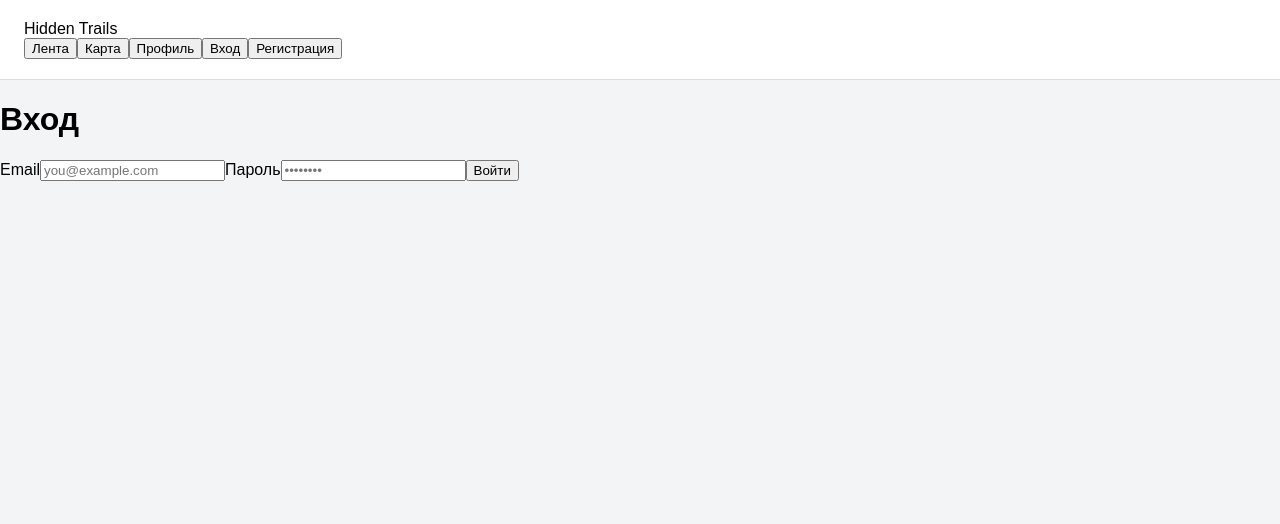
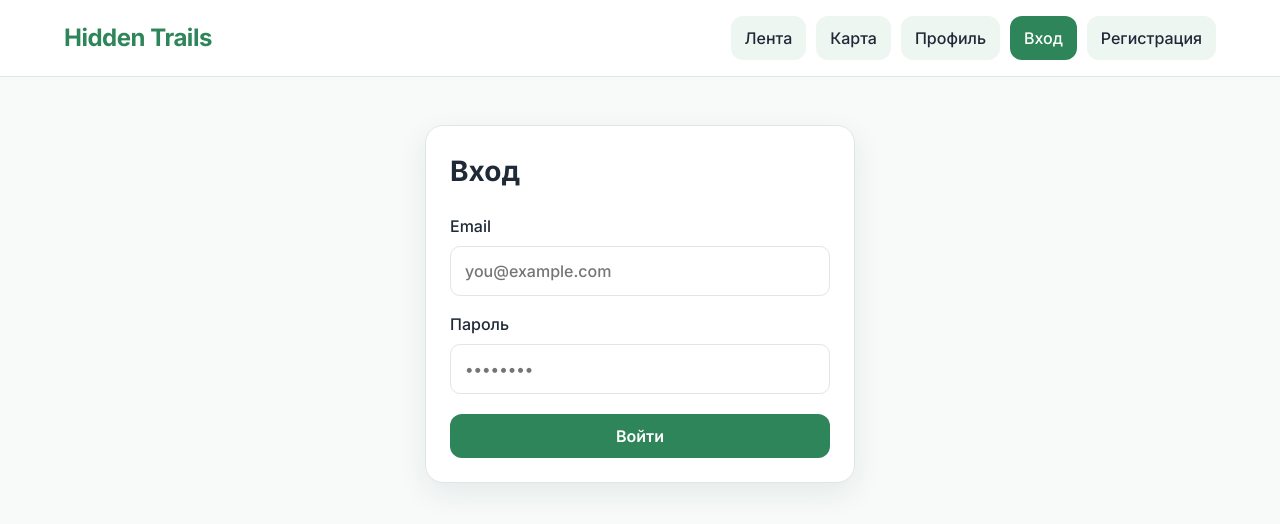
Before and after one commit to Sharker5854/hidden-trails, a React app in the folder web/: page / in a window 1280 px wide. Both pictures are taken after a click on the button "Вход". Shown: the top 524 px of the page. Built offline with nearby package versions, Linux system fonts and the light colour scheme; the HTML template or start-up script is replaced by a standard one.

Commit message:
Added Sexy css

```diff
--- a/web/src/App.css
+++ b/web/src/App.css
@@ -1,184 +1,282 @@
-.counter {
-  font-size: 16px;
-  padding: 5px 10px;
-  border-radius: 5px;
-  color: var(--accent);
-  background: var(--accent-bg);
-  border: 2px solid transparent;
-  transition: border-color 0.3s;
-  margin-bottom: 24px;
+.app-shell {
+  min-height: 100vh;
+}
 
-  &:hover {
-    border-color: var(--accent-border);
-  }
-  &:focus-visible {
-    outline: 2px solid var(--accent);
-    outline-offset: 2px;
-  }
+.header {
+  position: sticky;
+  top: 0;
+  z-index: 20;
+  background: rgba(255, 255, 255, 0.92);
+  backdrop-filter: blur(10px);
+  border-bottom: 1px solid var(--color-border);
+}
+
+.header__inner {
+  max-width: var(--container-width);
+  margin: 0 auto;
+  padding: 16px 24px;
+  display: flex;
+  align-items: center;
+  justify-content: space-between;
+  gap: 16px;
+}
+
+.logo {
+  font-size: 24px;
+  font-weight: 700;
+  color: var(--color-primary);
+  letter-spacing: -0.02em;
+  cursor: pointer;
+}
+
+.nav {
+  display: flex;
+  gap: 10px;
+  flex-wrap: wrap;
+}
+
+.nav__button {
+  border: none;
+  background: #eef6f1;
+  color: var(--color-text-primary);
+  padding: 10px 14px;
+  border-radius: var(--radius-md);
+  font-weight: 500;
+  transition: background-color 0.2s ease, color 0.2s ease, transform 0.2s ease;
+}
+
+.nav__button:hover {
+  background: var(--color-mint-soft);
+  transform: translateY(-1px);
+}
+
+.nav__button--active {
+  background: var(--color-primary);
+  color: #ffffff;
+}
+
+.page {
+  max-width: var(--container-width);
+  margin: 0 auto;
+  padding: 28px 24px 40px;
 }
 
 .hero {
-  position: relative;
+  margin-bottom: 24px;
+}
 
-  .base,
-  .framework,
-  .vite {
-    inset-inline: 0;
-    margin: 0 auto;
+.hero h1 {
+  margin: 0 0 8px;
+  font-size: 34px;
+  line-height: 1.1;
+  letter-spacing: -0.03em;
+}
+
+.hero p {
+  margin: 0;
+  color: var(--color-text-secondary);
+  font-size: 16px;
+}
+
+.feed-grid {
+  display: grid;
+  grid-template-columns: repeat(auto-fit, minmax(320px, 1fr));
+  gap: 22px;
+}
+
+.place-card {
+  background: var(--color-surface);
+  border-radius: var(--radius-lg);
+  overflow: hidden;
+  box-shadow: var(--shadow-soft);
+  transition: transform 0.2s ease, box-shadow 0.2s ease;
+}
+
+.place-card:hover {
+  transform: translateY(-3px);
+  box-shadow: var(--shadow-hover);
+}
+
+.place-card__image {
+  width: 100%;
+  height: 220px;
+  object-fit: cover;
+  background: #dfe7e2;
+}
+
+.place-card__content {
+  padding: 18px;
+}
+
+.place-card__meta {
+  display: flex;
+  justify-content: space-between;
+  align-items: center;
+  gap: 12px;
+  color: var(--color-text-secondary);
+  font-size: 14px;
+  margin-bottom: 10px;
+}
+
+.place-card__title {
+  margin: 0 0 10px;
+  font-size: 22px;
+  line-height: 1.2;
+}
+
+.place-card__description {
+  margin: 0 0 18px;
+  color: var(--color-text-secondary);
+}
+
+.place-card__actions {
+  display: flex;
+  gap: 10px;
+  flex-wrap: wrap;
+}
+
+.map-wrapper {
+  width: 100%;
+  height: 72vh;
+  min-height: 480px;
+  border-radius: var(--radius-lg);
+  overflow: hidden;
+  background: var(--color-surface);
+  box-shadow: var(--shadow-soft);
+  border: 1px solid var(--color-border);
+}
+
+.marker {
+  border: none;
+  background: transparent;
+  font-size: 28px;
+  line-height: 1;
+  padding: 0;
+  filter: drop-shadow(0 3px 8px rgba(0, 0, 0, 0.18));
+}
+
+.popup-card {
+  min-width: 200px;
+}
+
+.popup-card h3 {
+  margin: 0 0 8px;
+  font-size: 16px;
+}
+
+.popup-card p {
+  margin: 0 0 8px;
+  color: var(--color-text-secondary);
+}
+
+.profile-card {
+  display: flex;
+  align-items: center;
+  gap: 20px;
+  background: var(--color-surface);
+  border-radius: var(--radius-lg);
+  padding: 24px;
+  margin-bottom: 24px;
+  box-shadow: var(--shadow-soft);
+}
+
+.profile-card__avatar {
+  width: 76px;
+  height: 76px;
+  border-radius: 50%;
+  background: linear-gradient(135deg, var(--color-primary), var(--color-mint));
+  color: #ffffff;
+  display: flex;
+  align-items: center;
+  justify-content: center;
+  font-size: 30px;
+  font-weight: 700;
+  flex-shrink: 0;
+}
+
+.profile-card h1 {
+  margin: 0 0 6px;
+  font-size: 28px;
+}
+
+.profile-card p {
+  margin: 0;
+  color: var(--color-text-secondary);
+}
+
+.auth-page {
+  display: flex;
+  justify-content: center;
+  align-items: flex-start;
+  padding-top: 48px;
+}
+
+.auth-form {
+  width: 100%;
+  max-width: 430px;
+  background: var(--color-surface);
+  border-radius: var(--radius-lg);
+  padding: 24px;
+  box-shadow: var(--shadow-soft);
+  border: 1px solid var(--color-border);
+}
+
+.auth-form h1 {
+  margin: 0 0 22px;
+  font-size: 28px;
+}
+
+.auth-form__label {
+  display: flex;
+  flex-direction: column;
+  gap: 8px;
+  margin-bottom: 16px;
+  font-weight: 500;
+}
+
+.auth-form__input {
+  width: 100%;
+  border: 1px solid var(--color-border);
+  border-radius: var(--radius-sm);
+  padding: 12px 14px;
+  background: #ffffff;
+  color: var(--color-text-primary);
+  outline: none;
+  transition: border-color 0.2s ease, box-shadow 0.2s ease;
+}
+
+.auth-form__input:focus {
+  border-color: var(--color-primary);
+  box-shadow: 0 0 0 4px rgba(47, 133, 90, 0.12);
+}
+
+.auth-form__button {
+  width: 100%;
+  margin-top: 4px;
+}
+
+@media (max-width: 768px) {
+  .header__inner {
+    padding: 14px 16px;
+    align-items: flex-start;
+    flex-direction: column;
   }
 
-  .base {
-    width: 170px;
-    position: relative;
-    z-index: 0;
+  .page {
+    padding: 22px 16px 32px;
   }
 
-  .framework,
-  .vite {
-    position: absolute;
+  .hero h1 {
+    font-size: 28px;
   }
 
-  .framework {
-    z-index: 1;
-    top: 34px;
-    height: 28px;
-    transform: perspective(2000px) rotateZ(300deg) rotateX(44deg) rotateY(39deg)
-      scale(1.4);
+  .map-wrapper {
+    height: 60vh;
+    min-height: 380px;
   }
 
-  .vite {
-    z-index: 0;
-    top: 107px;
-    height: 26px;
-    width: auto;
-    transform: perspective(2000px) rotateZ(300deg) rotateX(40deg) rotateY(39deg)
-      scale(0.8);
+  .profile-card {
+    flex-direction: column;
+    align-items: flex-start;
   }
 }
-
-#center {
-  display: flex;
-  flex-direction: column;
-  gap: 25px;
-  place-content: center;
-  place-items: center;
-  flex-grow: 1;
-
-  @media (max-width: 1024px) {
-    padding: 32px 20px 24px;
-    gap: 18px;
-  }
-}
-
-#next-steps {
-  display: flex;
-  border-top: 1px solid var(--border);
-  text-align: left;
-
-  & > div {
-    flex: 1 1 0;
-    padding: 32px;
-    @media (max-width: 1024px) {
-      padding: 24px 20px;
-    }
-  }
-
-  .icon {
-    margin-bottom: 16px;
-    width: 22px;
-    height: 22px;
-  }
-
-  @media (max-width: 1024px) {
-    flex-direction: column;
-    text-align: center;
-  }
-}
-
-#docs {
-  border-right: 1px solid var(--border);
-
-  @media (max-width: 1024px) {
-    border-right: none;
-    border-bottom: 1px solid var(--border);
-  }
-}
-
-#next-steps ul {
-  list-style: none;
-  padding: 0;
-  display: flex;
-  gap: 8px;
-  margin: 32px 0 0;
-
-  .logo {
-    height: 18px;
-  }
-
-  a {
-    color: var(--text-h);
-    font-size: 16px;
-    border-radius: 6px;
-    background: var(--social-bg);
-    display: flex;
-    padding: 6px 12px;
-    align-items: center;
-    gap: 8px;
-    text-decoration: none;
-    transition: box-shadow 0.3s;
-
-    &:hover {
-      box-shadow: var(--shadow);
-    }
-    .button-icon {
-      height: 18px;
-      width: 18px;
-    }
-  }
-
-  @media (max-width: 1024px) {
-    margin-top: 20px;
-    flex-wrap: wrap;
-    justify-content: center;
-
-    li {
-      flex: 1 1 calc(50% - 8px);
-    }
-
-    a {
-      width: 100%;
-      justify-content: center;
-      box-sizing: border-box;
-    }
-  }
-}
-
-#spacer {
-  height: 88px;
-  border-top: 1px solid var(--border);
-  @media (max-width: 1024px) {
-    height: 48px;
-  }
-}
-
-.ticks {
-  position: relative;
-  width: 100%;
-
-  &::before,
-  &::after {
-    content: '';
-    position: absolute;
-    top: -4.5px;
-    border: 5px solid transparent;
-  }
-
-  &::before {
-    left: 0;
-    border-left-color: var(--border);
-  }
-  &::after {
-    right: 0;
-    border-right-color: var(--border);
-  }
-}
--- a/web/src/App.jsx
+++ b/web/src/App.jsx
@@ -5,6 +5,7 @@ import MapPage from './pages/MapPage';
 import ProfilePage from './pages/ProfilePage';
 import LoginPage from './pages/LoginPage';
 import RegisterPage from './pages/RegisterPage';
+import './App.css';
 
 export default function App() {
   const [currentPage, setCurrentPage] = useState('feed');
--- a/web/src/index.css
+++ b/web/src/index.css
@@ -1,188 +1,120 @@
-/* :root {
-  --text: #6b6375;
-  --text-h: #08060d;
-  --bg: #fff;
-  --border: #e5e4e7;
-  --code-bg: #f4f3ec;
-  --accent: #aa3bff;
-  --accent-bg: rgba(170, 59, 255, 0.1);
-  --accent-border: rgba(170, 59, 255, 0.5);
-  --social-bg: rgba(244, 243, 236, 0.5);
-  --shadow:
-    rgba(0, 0, 0, 0.1) 0 10px 15px -3px, rgba(0, 0, 0, 0.05) 0 4px 6px -2px;
+@import url('https://fonts.googleapis.com/css2?family=Inter:wght@400;500;600;700&display=swap');
 
-  --sans: system-ui, 'Segoe UI', Roboto, sans-serif;
-  --heading: system-ui, 'Segoe UI', Roboto, sans-serif;
-  --mono: ui-monospace, Consolas, monospace;
+:root {
+  --color-primary: #2f855a;
+  --color-primary-hover: #276749;
 
-  font: 18px/145% var(--sans);
-  letter-spacing: 0.18px;
-  color-scheme: light dark;
-  color: var(--text);
-  background: var(--bg);
-  font-synthesis: none;
-  text-rendering: optimizeLegibility;
-  -webkit-font-smoothing: antialiased;
-  -moz-osx-font-smoothing: grayscale;
+  --color-mint: #6ee7b7;
+  --color-mint-soft: #d1fae5;
 
-  @media (max-width: 1024px) {
-    font-size: 16px;
-  }
+  --color-background: #f7faf9;
+  --color-surface: #ffffff;
+  --color-surface-muted: #f0fdf4;
+
+  --color-text-primary: #1f2937;
+  --color-text-secondary: #6b7280;
+  --color-border: #dfe7e2;
+
+  --shadow-soft: 0 10px 30px rgba(31, 41, 55, 0.08);
+  --shadow-hover: 0 14px 34px rgba(31, 41, 55, 0.12);
+
+  --radius-lg: 18px;
+  --radius-md: 12px;
+  --radius-sm: 10px;
+
+  --container-width: 1200px;
 }
-
-@media (prefers-color-scheme: dark) {
-  :root {
-    --text: #9ca3af;
-    --text-h: #f3f4f6;
-    --bg: #16171d;
-    --border: #2e303a;
-    --code-bg: #1f2028;
-    --accent: #c084fc;
-    --accent-bg: rgba(192, 132, 252, 0.15);
-    --accent-border: rgba(192, 132, 252, 0.5);
-    --social-bg: rgba(47, 48, 58, 0.5);
-    --shadow:
-      rgba(0, 0, 0, 0.4) 0 10px 15px -3px, rgba(0, 0, 0, 0.25) 0 4px 6px -2px;
-  }
-
-  #social .button-icon {
-    filter: invert(1) brightness(2);
-  }
-}
-
-body {
-  margin: 0;
-}
-
-#root {
-  width: 1126px;
-  max-width: 100%;
-  margin: 0 auto;
-  text-align: center;
-  border-inline: 1px solid var(--border);
-  min-height: 100svh;
-  display: flex;
-  flex-direction: column;
-  box-sizing: border-box;
-}
-
-h1,
-h2 {
-  font-family: var(--heading);
-  font-weight: 500;
-  color: var(--text-h);
-}
-
-h1 {
-  font-size: 56px;
-  letter-spacing: -1.68px;
-  margin: 32px 0;
-  @media (max-width: 1024px) {
-    font-size: 36px;
-    margin: 20px 0;
-  }
-}
-h2 {
-  font-size: 24px;
-  line-height: 118%;
-  letter-spacing: -0.24px;
-  margin: 0 0 8px;
-  @media (max-width: 1024px) {
-    font-size: 20px;
-  }
-}
-p {
-  margin: 0;
-}
-
-code,
-.counter {
-  font-family: var(--mono);
-  display: inline-flex;
-  border-radius: 4px;
-  color: var(--text-h);
-}
-
-code {
-  font-size: 15px;
-  line-height: 135%;
-  padding: 4px 8px;
-  background: var(--code-bg);
-} */
 
 html,
 body,
 #root {
   margin: 0;
   padding: 0;
+  min-height: 100%;
   width: 100%;
-  height: 100%;
 }
 
-* {
+*,
+*::before,
+*::after {
   box-sizing: border-box;
 }
 
 body {
-  font-family: Arial, sans-serif;
-  background: #f3f4f6;
+  font-family: 'Inter', Arial, sans-serif;
+  background: var(--color-background);
+  color: var(--color-text-primary);
+  line-height: 1.5;
 }
 
-.app {
-  min-height: 100vh;
-  display: flex;
-  flex-direction: column;
+img {
+  display: block;
+  max-width: 100%;
 }
 
-.header {
-  background: white;
-  border-bottom: 1px solid #ddd;
-  padding: 20px 24px;
+button,
+input,
+textarea,
+select {
+  font: inherit;
 }
 
-.header h1 {
-  margin: 0 0 8px 0;
-  font-size: 28px;
+button {
+  cursor: pointer;
 }
 
-.header p {
-  margin: 0;
-  color: #555;
+a {
+  color: inherit;
+  text-decoration: none;
 }
 
-.main {
-  flex: 1;
-  padding: 24px;
+.primary-button,
+.secondary-button {
+  border: none;
+  border-radius: var(--radius-md);
+  padding: 10px 16px;
+  font-weight: 600;
+  transition: background-color 0.2s ease, transform 0.2s ease, box-shadow 0.2s ease;
 }
 
-.map-wrapper {
-  width: 100%;
-  height: 70vh;
-  background: white;
-  border: 1px solid #ddd;
-  border-radius: 12px;
-  overflow: hidden;
+.primary-button {
+  background: var(--color-primary);
+  color: #ffffff;
 }
 
-.marker {
-  border: none;
-  background: transparent;
-  font-size: 28px;
-  cursor: pointer;
-  line-height: 1;
-  padding: 0;
+.primary-button:hover {
+  background: var(--color-primary-hover);
+  transform: translateY(-1px);
 }
 
-.popup-card {
-  min-width: 180px;
+.secondary-button {
+  background: var(--color-mint-soft);
+  color: var(--color-primary);
 }
 
-.popup-card h3 {
-  margin: 0 0 8px 0;
-  font-size: 16px;
+.secondary-button:hover {
+  background: #bff4db;
+  transform: translateY(-1px);
 }
 
-.popup-card p {
-  margin: 0;
-  color: #444;
+.input {
+  width: 100%;
+  border: 1px solid var(--color-border);
+  border-radius: var(--radius-sm);
+  padding: 12px 14px;
+  background: #ffffff;
+  color: var(--color-text-primary);
+  outline: none;
+  transition: border-color 0.2s ease, box-shadow 0.2s ease;
 }
+
+.input:focus {
+  border-color: var(--color-primary);
+  box-shadow: 0 0 0 4px rgba(47, 133, 90, 0.12);
+}
+
+.section-title {
+  margin: 0 0 16px;
+  font-size: 24px;
+  font-weight: 700;
+}
```
